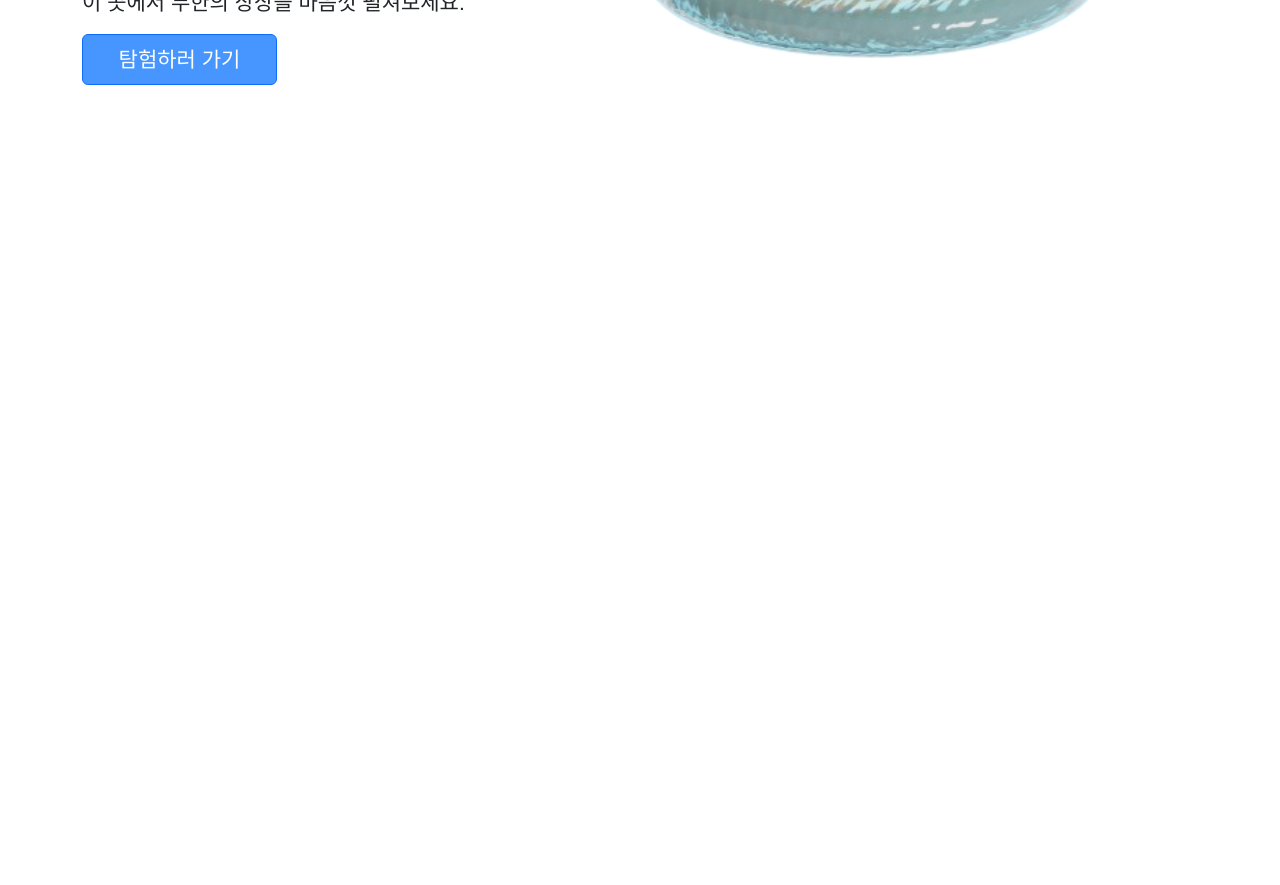
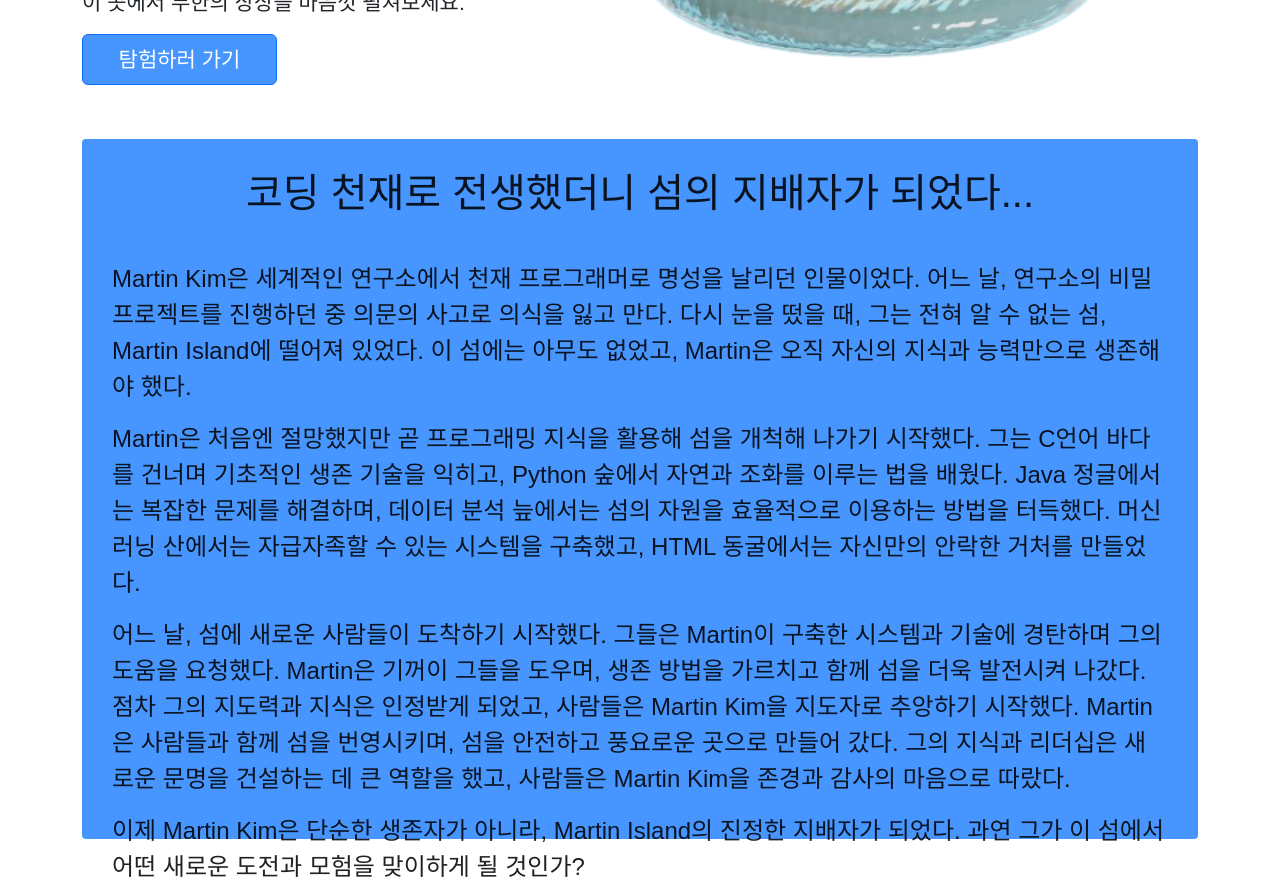
Before and after one commit to The-Martin-Kim/Martin_Island, a React (Create React App) app: page / in a window 1280 px wide. Shown: the part 700-1585 px from the top of the page. Before the commit the page ends 839 px from the top, so only its background shows below. Built offline with nearby package versions, Linux system fonts and the light colour scheme; a web font is replaced by a local one.

Commit message:
[feat] story added

```diff
--- a/src/components/MainPage.js
+++ b/src/components/MainPage.js
@@ -2,6 +2,7 @@ import Container from 'react-bootstrap/Container';
 import Row from 'react-bootstrap/Row';
 import Col from 'react-bootstrap/Col';
 import Button from 'react-bootstrap/Button';
+import Story from "./Story";
 
 function MainPage() {
     return (
@@ -10,6 +11,7 @@ function MainPage() {
                 <Col><Intro/></Col>
                 <Col style={{width: "700px", height: "700px"}}><img src="/island.png" alt="island" width={"700px"} height={"700px"}></img></Col>
             </Row>
+            <Story/>
         </Container>
     );
 }
--- /dev/null
+++ b/src/components/Story.js
@@ -0,0 +1,38 @@
+import Paper from '@mui/material/Paper';
+import styled from 'styled-components';
+
+let LeftP = styled.p`
+    text-align: left;
+`;
+
+function Story() {
+    return (
+        <Paper elevation={0} className="pretendard-regular" style={{background: "#4796FF", fontSize: "24px", padding: "30px", height: "700px", marginBottom:"30px"}}>
+            <div>
+                <h1>코딩 천재로 전생했더니 섬의 지배자가 되었다...</h1>
+                <br/>
+                <LeftP>
+                    Martin Kim은 세계적인 연구소에서 천재 프로그래머로 명성을 날리던 인물이었다. 어느 날, 연구소의 비밀 프로젝트를 진행하던 중 의문의 사고로 의식을 잃고 만다. 다시 눈을
+                    떴을 때, 그는 전혀 알 수 없는 섬, Martin Island에 떨어져 있었다. 이 섬에는 아무도 없었고, Martin은 오직 자신의 지식과 능력만으로 생존해야 했다.
+                </LeftP>
+
+                <LeftP>
+                    Martin은 처음엔 절망했지만 곧 프로그래밍 지식을 활용해 섬을 개척해 나가기 시작했다. 그는 C언어 바다를 건너며 기초적인 생존 기술을 익히고, Python 숲에서 자연과
+                    조화를 이루는 법을 배웠다. Java 정글에서는 복잡한 문제를 해결하며, 데이터 분석 늪에서는 섬의 자원을 효율적으로 이용하는 방법을 터득했다. 머신러닝 산에서는 자급자족할 수
+                    있는 시스템을 구축했고, HTML 동굴에서는 자신만의 안락한 거처를 만들었다.
+                </LeftP>
+
+                <LeftP>
+                    어느 날, 섬에 새로운 사람들이 도착하기 시작했다. 그들은 Martin이 구축한 시스템과 기술에 경탄하며 그의 도움을 요청했다. Martin은 기꺼이 그들을 도우며, 생존 방법을 가르치고 함께 섬을 더욱 발전시켜 나갔다. 점차 그의 지도력과 지식은 인정받게 되었고, 사람들은
+                    Martin Kim을 지도자로 추앙하기 시작했다. Martin은 사람들과 함께 섬을 번영시키며, 섬을 안전하고 풍요로운 곳으로 만들어 갔다. 그의 지식과 리더십은 새로운 문명을 건설하는 데 큰 역할을 했고, 사람들은 Martin Kim을 존경과 감사의 마음으로 따랐다.
+                </LeftP>
+
+                <LeftP>
+                    이제 Martin Kim은 단순한 생존자가 아니라, Martin Island의 진정한 지배자가 되었다. 과연 그가 이 섬에서 어떤 새로운 도전과 모험을 맞이하게 될 것인가?
+                </LeftP>
+            </div>
+        </Paper>
+    );
+}
+
+export default Story;
```
